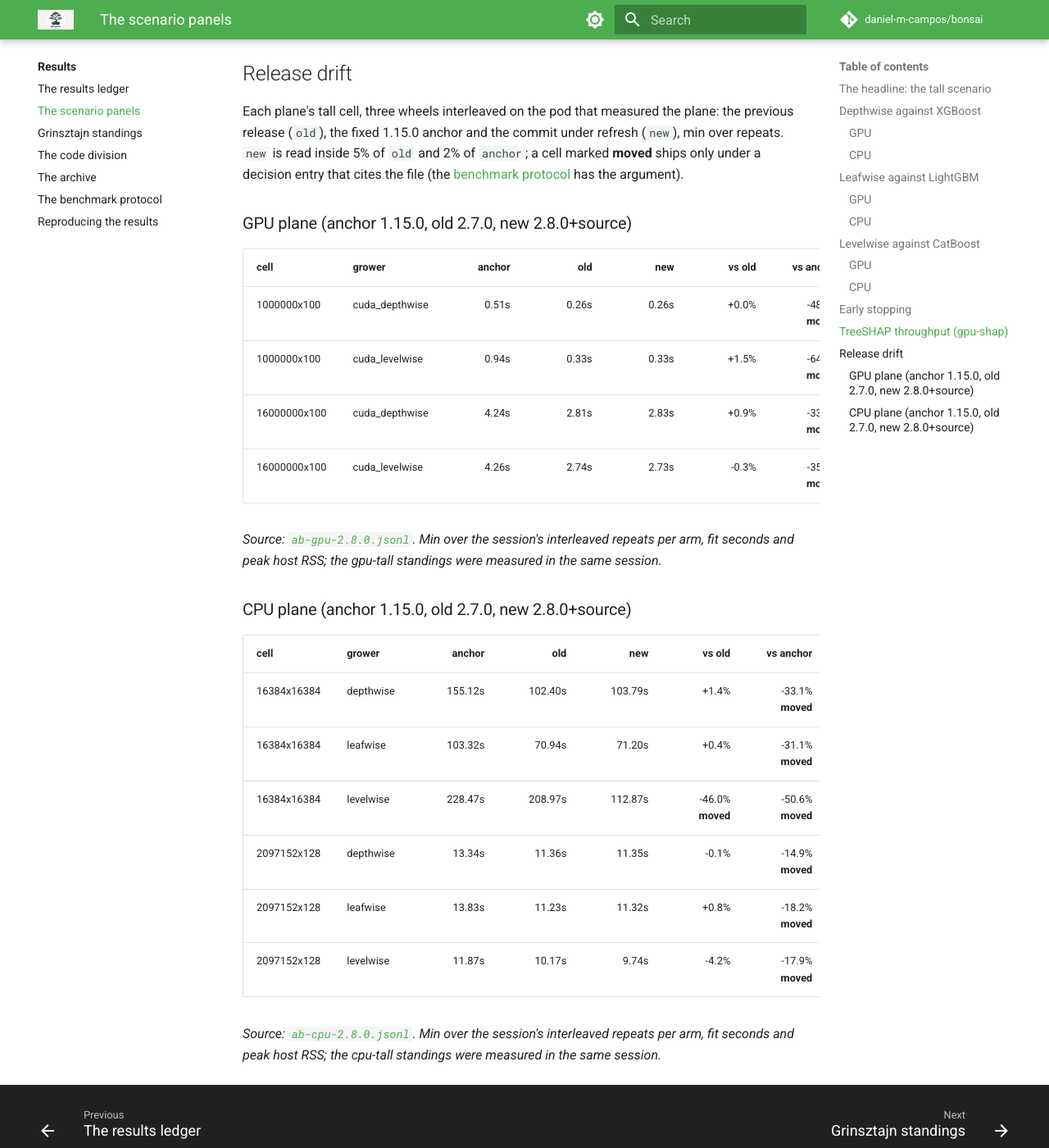
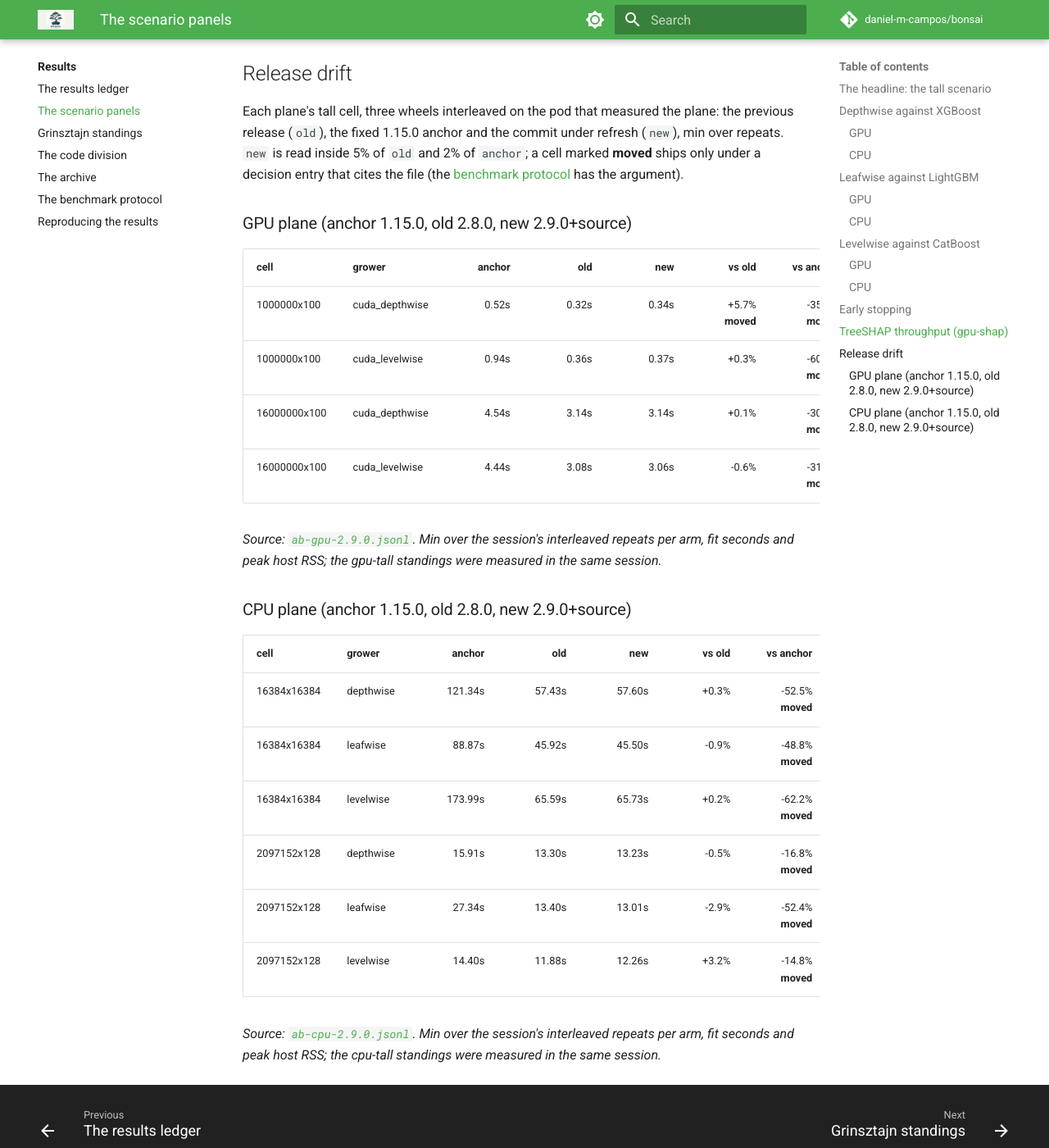
Before and after one commit to daniel-m-campos/bonsai, an MkDocs documentation site: the page built from docs/results/results/perf.md, in a window 1280 px wide and 1400 px high, scrolled down 6630 px. Shown: the whole window at 82% size. Built offline with MkDocs 1.6.1 and Material for MkDocs 9.7.7, drawn with Linux system fonts in a browser that asks for light colours; comment, search, counter and statistics services are not loaded; some of the changed text lies outside the part shown.

Commit message:
bench(standings): refresh 10 axes
Axes: gpu-tall,gpu-wide,gpu-extreme,cpu-tall,cpu-wide,gpu-early-stop,gpu-shap,quality-grinsztajn,quality-grinsztajn-gpu,quality-grinsztajn-leaf-capped-gpu. Same-pod refresh via scripts/standings_refresh.py (decision 96); superseded files deleted, registry updated, ledger and README regenerated.

CPU axes (cpu-tall, cpu-wide) were measured on pod-NVIDIA-RTX-PRO-6000-Blackwell-Server-Edition (issue #355). Every row carries its own host block, so the registry records which machine and which ceiling stands behind each axis.

```diff
--- a/docs/results/results/perf.md
+++ b/docs/results/results/perf.md
@@ -14,9 +14,9 @@
 
 | grower | GPU (gpu-tall) | CPU (cpu-tall) |
 |---|---|---|
-| depthwise | **bonsai 3.3s** vs XGBoost 27.4s | **bonsai 10.8s** vs XGBoost 18.8s |
-| leafwise | **bonsai 3.3s** vs LightGBM 29.4s | **bonsai 11.8s** vs LightGBM 35.5s |
-| levelwise | **bonsai 3.2s** vs CatBoost 19.0s | **bonsai 10.9s** vs CatBoost 15.5s |
+| depthwise | **bonsai 3.8s** vs XGBoost 23.5s | bonsai 23.4s vs **XGBoost 16.9s** |
+| leafwise | **bonsai 3.6s** vs LightGBM 26.1s | **bonsai 24.3s** vs LightGBM 63.1s |
+| levelwise | **bonsai 3.5s** vs CatBoost 18.0s | bonsai 21.3s vs **CatBoost 13.3s** |
 
 ## Depthwise against XGBoost
 
@@ -24,23 +24,23 @@
 
 | scenario | arm | ingest_s | train_s | peak RSS | peak VRAM | test r2 |
 |---|---|---|---|---|---|---|
-| gpu-tall (16M x 128) | bonsai depthwise | **1.0s** | **2.3s** | **9.0GB (+0.8)** | **10.8GB** | 0.880 (tie) |
-| gpu-tall (16M x 128) | XGBoost | 22.1s | 5.3s | 29.6GB (+21.4) | 18.9GB | 0.880 (tie) |
-| gpu-wide (131k x 16384) | bonsai depthwise | **0.9s** | **3.7s** | **9.8GB (+0.2)** | **16.7GB** | 0.860 (tie) |
-| gpu-wide (131k x 16384) | XGBoost | 27.6s | 23.2s | 38.1GB (+28.5) | 18.9GB | 0.859 (tie) |
-| gpu-extreme (16M x 1024) | bonsai depthwise | 2.4s | 10.1s | 66.9GB (+1.0) | 18.2GB | 0.879 |
+| gpu-tall (16M x 128) | bonsai depthwise | **1.4s** | **2.4s** | **9.0GB (+0.7)** | **10.8GB** | 0.880 (tie) |
+| gpu-tall (16M x 128) | XGBoost | 18.2s | 5.3s | 29.6GB (+21.4) | 18.9GB | 0.880 (tie) |
+| gpu-wide (131k x 16384) | bonsai depthwise | **1.6s** | **3.8s** | **9.8GB (+0.2)** | **16.7GB** | 0.860 (tie) |
+| gpu-wide (131k x 16384) | XGBoost | 24.2s | 23.4s | 36.0GB (+26.4) | 18.9GB | 0.859 (tie) |
+| gpu-extreme (16M x 1024) | bonsai depthwise | 3.3s | 10.1s | 66.9GB (+1.0) | 18.2GB | 0.879 |
 | gpu-extreme (16M x 1024) | XGBoost | oom | oom | oom | oom | oom |
 
-The two columns are one call taken apart. bonsai's fused `train(X, y)` form fits the same cell in 2.8s against the split's 2.8s, medians of the refresh's interleaved parity arm, which is what makes reporting the seam honest.
+The two columns are one call taken apart. bonsai's fused `train(X, y)` form fits the same cell in 3.2s against the split's 3.2s, medians of the refresh's interleaved parity arm, which is what makes reporting the seam honest.
 
 ### CPU
 
 | scenario | arm | ingest_s | train_s | peak RSS | test r2 |
 |---|---|---|---|---|---|
-| cpu-tall (2M x 128) | bonsai depthwise | **1.2s** | **9.6s** | **2.0GB (+0.8)** | 0.877 (tie) |
-| cpu-tall (2M x 128) | XGBoost | 3.2s | 15.6s | 2.3GB (+1.1) | 0.877 (tie) |
-| cpu-wide (16k x 16384) | bonsai depthwise | **1.6s** | **44.3s** | **7.7GB (+6.5)** | 0.761 (tie) |
-| cpu-wide (16k x 16384) | XGBoost | 4.5s | 193.3s | 21.7GB (+20.5) | 0.761 (tie) |
+| cpu-tall (2M x 128) | bonsai depthwise | **1.5s** | 21.9s | **2.0GB (+0.8)** | 0.877 (tie) |
+| cpu-tall (2M x 128) | XGBoost | 2.5s | **14.3s** | 2.3GB (+1.1) | 0.877 (tie) |
+| cpu-wide (16k x 16384) | bonsai depthwise | **2.0s** | **97.5s** | **7.4GB (+6.2)** | 0.761 (tie) |
+| cpu-wide (16k x 16384) | XGBoost | 3.9s | 192.8s | 20.1GB (+19.0) | 0.761 (tie) |
 
 ## Leafwise against LightGBM
 
@@ -48,21 +48,21 @@
 
 | scenario | arm | ingest_s | train_s | peak RSS | peak VRAM | test r2 |
 |---|---|---|---|---|---|---|
-| gpu-tall (16M x 128) | bonsai leafwise | **0.9s** | **2.3s** | **9.0GB (+0.7)** | 10.8GB | 0.880 |
-| gpu-tall (16M x 128) | LightGBM | 16.8s | 12.6s | 15.2GB (+7.0) | **5.4GB** | **0.886** |
-| gpu-wide (131k x 16384) | bonsai leafwise | **0.9s** | **3.7s** | **9.8GB (+0.2)** | **16.7GB** | 0.860 |
-| gpu-wide (131k x 16384) | LightGBM | 108.3s | 157.9s | 57.9GB (+48.3) | 20.8GB | **0.865** |
-| gpu-extreme (16M x 1024) | bonsai leafwise | **2.3s** | **9.9s** | **66.9GB (+1.0)** | **18.2GB** | 0.879 |
-| gpu-extreme (16M x 1024) | LightGBM | 166.3s | 85.5s | 116.2GB (+50.3) | 34.3GB | **0.885** |
+| gpu-tall (16M x 128) | bonsai leafwise | **1.3s** | **2.3s** | **9.0GB (+0.7)** | 10.8GB | 0.880 |
+| gpu-tall (16M x 128) | LightGBM | 14.0s | 12.2s | 15.3GB (+7.0) | **5.4GB** | **0.886** |
+| gpu-wide (131k x 16384) | bonsai leafwise | **1.2s** | **3.7s** | **9.8GB (+0.2)** | **16.7GB** | 0.860 |
+| gpu-wide (131k x 16384) | LightGBM | 121.3s | 159.9s | 58.0GB (+48.4) | 20.8GB | **0.865** |
+| gpu-extreme (16M x 1024) | bonsai leafwise | **2.9s** | **10.0s** | **66.9GB (+1.0)** | **18.2GB** | 0.879 |
+| gpu-extreme (16M x 1024) | LightGBM | 146.9s | 95.2s | 115.8GB (+49.9) | 34.3GB | **0.885** |
 
 ### CPU
 
 | scenario | arm | ingest_s | train_s | peak RSS | test r2 |
 |---|---|---|---|---|---|
-| cpu-tall (2M x 128) | bonsai leafwise | **1.2s** | **10.6s** | **2.0GB (+0.8)** | 0.877 (tie) |
-| cpu-tall (2M x 128) | LightGBM | 3.1s | 32.4s | 2.1GB (+0.9) | 0.878 (tie) |
-| cpu-wide (16k x 16384) | bonsai leafwise | **1.6s** | **33.8s** | **5.9GB (+4.7)** | 0.761 |
-| cpu-wide (16k x 16384) | LightGBM | 14.4s | 78.1s | 19.6GB (+18.4) | **0.762** |
+| cpu-tall (2M x 128) | bonsai leafwise | **1.6s** | **22.6s** | **2.0GB (+0.8)** | 0.877 (tie) |
+| cpu-tall (2M x 128) | LightGBM | 3.2s | 59.9s | 2.0GB (+0.8) | 0.878 (tie) |
+| cpu-wide (16k x 16384) | bonsai leafwise | **2.0s** | **65.4s** | **5.9GB (+4.7)** | 0.761 |
+| cpu-wide (16k x 16384) | LightGBM | 16.1s | 105.4s | 19.6GB (+18.4) | **0.762** |
 
 ## Levelwise against CatBoost
 
@@ -70,23 +70,23 @@
 
 | scenario | arm | ingest_s | train_s | peak RSS | peak VRAM | test r2 |
 |---|---|---|---|---|---|---|
-| gpu-tall (16M x 128) | bonsai levelwise | **0.9s** | **2.2s** | **9.0GB (+0.7)** | **10.8GB** | **0.877** |
-| gpu-tall (16M x 128) | CatBoost | 3.6s | 15.3s | 25.8GB (+17.5) | 90.2GB | 0.876 |
-| gpu-wide (131k x 16384) | bonsai levelwise | **0.9s** | **8.1s** | **9.9GB (+0.3)** | **14.6GB** | **0.874** |
-| gpu-wide (131k x 16384) | CatBoost | 1.8s | 65.0s | 26.3GB (+16.7) | 90.2GB | 0.872 |
-| gpu-extreme (16M x 1024) | bonsai levelwise | **2.1s** | **9.0s** | **66.9GB (+1.0)** | **18.1GB** | 0.876 (tie) |
-| gpu-extreme (16M x 1024) | CatBoost | 26.0s | 85.8s | 196.0GB (+130.1) | 90.2GB | 0.876 (tie) |
+| gpu-tall (16M x 128) | bonsai levelwise | **1.3s** | **2.2s** | **9.0GB (+0.7)** | **10.8GB** | **0.877** |
+| gpu-tall (16M x 128) | CatBoost | 3.2s | 14.8s | 25.6GB (+17.4) | 90.2GB | 0.876 |
+| gpu-wide (131k x 16384) | bonsai levelwise | **1.2s** | **8.1s** | **9.9GB (+0.3)** | **16.6GB** | **0.874** |
+| gpu-wide (131k x 16384) | CatBoost | 3.5s | 65.8s | 26.4GB (+16.8) | 90.2GB | 0.872 |
+| gpu-extreme (16M x 1024) | bonsai levelwise | 3.1s | 9.0s | 66.9GB (+1.0) | 18.2GB | 0.876 |
+| gpu-extreme (16M x 1024) | CatBoost | oom | oom | oom | oom | oom |
 
 ### CPU
 
 | scenario | arm | ingest_s | train_s | peak RSS | test r2 |
 |---|---|---|---|---|---|
-| cpu-tall (2M x 128) | bonsai levelwise | 1.1s | **9.8s** | **2.0GB (+0.8)** | **0.877** |
-| cpu-tall (2M x 128) | CatBoost | **0.4s** | 15.1s | 4.1GB (+2.9) | 0.875 |
-| cpu-wide (16k x 16384) | bonsai levelwise | 1.6s | **53.0s** | **7.7GB (+6.5)** | **0.858** |
-| cpu-wide (16k x 16384) | CatBoost | **0.3s** | 104.9s | 18.6GB (+17.4) | 0.830 |
+| cpu-tall (2M x 128) | bonsai levelwise | 1.5s | 19.9s | **2.0GB (+0.8)** | **0.877** |
+| cpu-tall (2M x 128) | CatBoost | **0.4s** | **13.0s** | 4.1GB (+2.9) | 0.875 |
+| cpu-wide (16k x 16384) | bonsai levelwise | 2.2s | **107.1s** | **7.7GB (+6.5)** | **0.858** |
+| cpu-wide (16k x 16384) | CatBoost | **0.5s** | 112.8s | 18.6GB (+17.4) | 0.830 |
 
-*Source: [`gpu-tall-2026-10.jsonl`](../../../benchmarks/results/gpu-tall-2026-10.jsonl), [`gpu-wide-2026-10.jsonl`](../../../benchmarks/results/gpu-wide-2026-10.jsonl), [`gpu-extreme-2026-10.jsonl`](../../../benchmarks/results/gpu-extreme-2026-10.jsonl), [`cpu-tall-2026-10.jsonl`](../../../benchmarks/results/cpu-tall-2026-10.jsonl), [`cpu-wide-2026-10.jsonl`](../../../benchmarks/results/cpu-wide-2026-10.jsonl), [`gpu-early-stop-2026-10.jsonl`](../../../benchmarks/results/gpu-early-stop-2026-10.jsonl). As-run under the redesigned scenario matrix (decision 103), best of the session's repeats per arm. Each plane runs on one pod, so the arms compare within a plane and not across the two. The GPU plane is measured at `37395c63d3986283496ae7882814b06836ea007f` (2026-10-15, pod-NVIDIA-RTX-PRO-6000-Blackwell-Server-Edition). The CPU plane is measured at `37395c63d3986283496ae7882814b06836ea007f` (2026-10-15, pod-NVIDIA-RTX-PRO-6000-Blackwell-Server-Edition).*
+*Source: [`gpu-tall-2026-10.jsonl`](../../../benchmarks/results/gpu-tall-2026-10.jsonl), [`gpu-wide-2026-10.jsonl`](../../../benchmarks/results/gpu-wide-2026-10.jsonl), [`gpu-extreme-2026-10.jsonl`](../../../benchmarks/results/gpu-extreme-2026-10.jsonl), [`cpu-tall-2026-10.jsonl`](../../../benchmarks/results/cpu-tall-2026-10.jsonl), [`cpu-wide-2026-10.jsonl`](../../../benchmarks/results/cpu-wide-2026-10.jsonl), [`gpu-early-stop-2026-10.jsonl`](../../../benchmarks/results/gpu-early-stop-2026-10.jsonl). As-run under the redesigned scenario matrix (decision 103), best of the session's repeats per arm. Each plane runs on one pod, so the arms compare within a plane and not across the two. The GPU plane is measured at `084d8c36c655ab017e877a65ef1219b291a73e7c` (2026-10-20, pod-NVIDIA-RTX-PRO-6000-Blackwell-Server-Edition). The CPU plane is measured at `084d8c36c655ab017e877a65ef1219b291a73e7c` (2026-10-20, pod-NVIDIA-RTX-PRO-6000-Blackwell-Server-Edition).*
 
 ## Early stopping
 
@@ -94,12 +94,12 @@
 
 | grower | arm | eval overhead | stop-arm fit | stopped at |
 |---|---|---|---|---|
-| depthwise | bonsai depthwise | +41.4% | 25.5s | 1278 |
-| depthwise | XGBoost | -0.1% | 71.7s | 1216 |
-| leafwise | bonsai leafwise | +42.6% | 25.3s | 1278 |
-| leafwise | LightGBM | -4.7% | 83.1s | 847 |
-| levelwise | bonsai levelwise | +39.5% | 35.9s | 2000 |
-| levelwise | CatBoost | +5.2% | 117.4s | 1986 |
+| depthwise | bonsai depthwise | +41.7% | 26.4s | 1278 |
+| depthwise | XGBoost | +0.0% | 67.5s | 1216 |
+| leafwise | bonsai leafwise | +45.6% | 26.4s | 1278 |
+| leafwise | LightGBM | +2.2% | 90.6s | 847 |
+| levelwise | bonsai levelwise | +65.7% | 36.6s | 2000 |
+| levelwise | CatBoost | +4.6% | 118.7s | 1923 |
 
 ## TreeSHAP throughput (gpu-shap)
 
@@ -107,42 +107,42 @@
 
 | cell | bonsai depthwise (GPU) | XGBoost (GPU) | LightGBM (CPU SHAP) | CatBoost (CPU SHAP) |
 |---|---|---|---|---|
-| 1,048,576 x 128, depth 6 | **0.69** | 2.28 | 146.07 | 4.42 |
-| 1,048,576 x 128, depth 8 | **2.40** | 7.51 | - | 5.58 |
-| 1,048,576 x 512, depth 6 | **1.19** | 2.62 | 149.99 | 13.90 |
-| 4,194,304 x 128, depth 6 | **1.51** | 5.58 | 299.35 | 12.27 |
+| 1,048,576 x 128, depth 6 | **0.71** | 2.36 | 126.56 | 3.95 |
+| 1,048,576 x 128, depth 8 | **2.37** | 7.55 | - | 7.75 |
+| 1,048,576 x 512, depth 6 | **1.18** | 2.78 | 132.66 | 11.51 |
+| 4,194,304 x 128, depth 6 | **1.47** | 5.70 | 276.75 | 10.96 |
 
 | cell | bonsai depthwise (GPU) | XGBoost (GPU) | LightGBM (CPU SHAP) | CatBoost (CPU SHAP) |
 |---|---|---|---|---|
-| 1,048,576 x 128, depth 6 | 4.7e-06 | 3.4e-06 | 0.0e+00 | 0.0e+00 |
-| 1,048,576 x 128, depth 8 | 7.4e-06 | 4.9e-06 | - | 0.0e+00 |
-| 1,048,576 x 512, depth 6 | 4.2e-06 | 2.8e-06 | 0.0e+00 | 0.0e+00 |
-| 4,194,304 x 128, depth 6 | 4.3e-06 | 3.9e-06 | 0.0e+00 | 0.0e+00 |
+| 1,048,576 x 128, depth 6 | 3.2e-06 | 3.4e-06 | 0.0e+00 | 0.0e+00 |
+| 1,048,576 x 128, depth 8 | 7.2e-06 | 4.9e-06 | - | 0.0e+00 |
+| 1,048,576 x 512, depth 6 | 3.2e-06 | 2.8e-06 | 0.0e+00 | 0.0e+00 |
+| 4,194,304 x 128, depth 6 | 4.8e-06 | 3.9e-06 | 0.0e+00 | 0.0e+00 |
 
 ## Release drift
 
 Each plane's tall cell, three wheels interleaved on the pod that measured the plane: the previous release (`old`), the fixed 1.15.0 anchor and the commit under refresh (`new`), min over repeats. `new` is read inside 5% of `old` and 2% of `anchor`; a cell marked **moved** ships only under a decision entry that cites the file (the [benchmark protocol](../benchmark-protocol.md) has the argument).
 
-### GPU plane (anchor 1.15.0, old 2.7.0, new 2.8.0+source)
+### GPU plane (anchor 1.15.0, old 2.8.0, new 2.9.0+source)
 
 | cell | grower | anchor | old | new | vs old | vs anchor | old RSS | new RSS | RSS delta |
 |---|---|--:|--:|--:|--:|--:|--:|--:|--:|
-| 1000000x100 | cuda_depthwise | 0.51s | 0.26s | 0.26s | +0.0% | -48.2% **moved** | 0.58GB | 0.58GB | +0.0% |
-| 1000000x100 | cuda_levelwise | 0.94s | 0.33s | 0.33s | +1.5% | -64.6% **moved** | 0.58GB | 0.58GB | +0.0% |
-| 16000000x100 | cuda_depthwise | 4.24s | 2.81s | 2.83s | +0.9% | -33.1% **moved** | 6.70GB | 6.71GB | +0.1% |
-| 16000000x100 | cuda_levelwise | 4.26s | 2.74s | 2.73s | -0.3% | -35.9% **moved** | 6.71GB | 6.75GB | +0.6% |
+| 1000000x100 | cuda_depthwise | 0.52s | 0.32s | 0.34s | +5.7% **moved** | -35.5% **moved** | 0.57GB | 0.58GB | +1.8% |
+| 1000000x100 | cuda_levelwise | 0.94s | 0.36s | 0.37s | +0.3% | -60.9% **moved** | 0.58GB | 0.57GB | -1.7% |
+| 16000000x100 | cuda_depthwise | 4.54s | 3.14s | 3.14s | +0.1% | -30.8% **moved** | 6.74GB | 6.73GB | -0.1% |
+| 16000000x100 | cuda_levelwise | 4.44s | 3.08s | 3.06s | -0.6% | -31.1% **moved** | 6.75GB | 6.72GB | -0.4% |
 
-*Source: [`ab-gpu-2.8.0.jsonl`](../../../benchmarks/results/ab-gpu-2.8.0.jsonl). Min over the session's interleaved repeats per arm, fit seconds and peak host RSS; the gpu-tall standings were measured in the same session.*
+*Source: [`ab-gpu-2.9.0.jsonl`](../../../benchmarks/results/ab-gpu-2.9.0.jsonl). Min over the session's interleaved repeats per arm, fit seconds and peak host RSS; the gpu-tall standings were measured in the same session.*
 
-### CPU plane (anchor 1.15.0, old 2.7.0, new 2.8.0+source)
+### CPU plane (anchor 1.15.0, old 2.8.0, new 2.9.0+source)
 
 | cell | grower | anchor | old | new | vs old | vs anchor | old RSS | new RSS | RSS delta |
 |---|---|--:|--:|--:|--:|--:|--:|--:|--:|
-| 16384x16384 | depthwise | 155.12s | 102.40s | 103.79s | +1.4% | -33.1% **moved** | 7.25GB | 7.35GB | +1.4% |
-| 16384x16384 | leafwise | 103.32s | 70.94s | 71.20s | +0.4% | -31.1% **moved** | 5.77GB | 5.76GB | -0.2% |
-| 16384x16384 | levelwise | 228.47s | 208.97s | 112.87s | -46.0% **moved** | -50.6% **moved** | 7.66GB | 7.64GB | -0.3% |
-| 2097152x128 | depthwise | 13.34s | 11.36s | 11.35s | -0.1% | -14.9% **moved** | 1.83GB | 1.82GB | -0.5% |
-| 2097152x128 | leafwise | 13.83s | 11.23s | 11.32s | +0.8% | -18.2% **moved** | 1.82GB | 1.82GB | +0.0% |
-| 2097152x128 | levelwise | 11.87s | 10.17s | 9.74s | -4.2% | -17.9% **moved** | 1.84GB | 1.83GB | -0.5% |
+| 16384x16384 | depthwise | 121.34s | 57.43s | 57.60s | +0.3% | -52.5% **moved** | 7.39GB | 7.23GB | -2.2% |
+| 16384x16384 | leafwise | 88.87s | 45.92s | 45.50s | -0.9% | -48.8% **moved** | 5.75GB | 5.76GB | +0.2% |
+| 16384x16384 | levelwise | 173.99s | 65.59s | 65.73s | +0.2% | -62.2% **moved** | 7.63GB | 7.61GB | -0.3% |
+| 2097152x128 | depthwise | 15.91s | 13.30s | 13.23s | -0.5% | -16.8% **moved** | 1.83GB | 1.82GB | -0.5% |
+| 2097152x128 | leafwise | 27.34s | 13.40s | 13.01s | -2.9% | -52.4% **moved** | 1.82GB | 1.82GB | +0.0% |
+| 2097152x128 | levelwise | 14.40s | 11.88s | 12.26s | +3.2% | -14.8% **moved** | 1.82GB | 1.83GB | +0.5% |
 
-*Source: [`ab-cpu-2.8.0.jsonl`](../../../benchmarks/results/ab-cpu-2.8.0.jsonl). Min over the session's interleaved repeats per arm, fit seconds and peak host RSS; the cpu-tall standings were measured in the same session.*
+*Source: [`ab-cpu-2.9.0.jsonl`](../../../benchmarks/results/ab-cpu-2.9.0.jsonl). Min over the session's interleaved repeats per arm, fit seconds and peak host RSS; the cpu-tall standings were measured in the same session.*
```
Also changed, not shown: README.md (+1 -1 lines), docs/results/results.md (+1 -1 lines), docs/results/results/quality-grinsztajn.md (+4 -4 lines), 16 other files.
